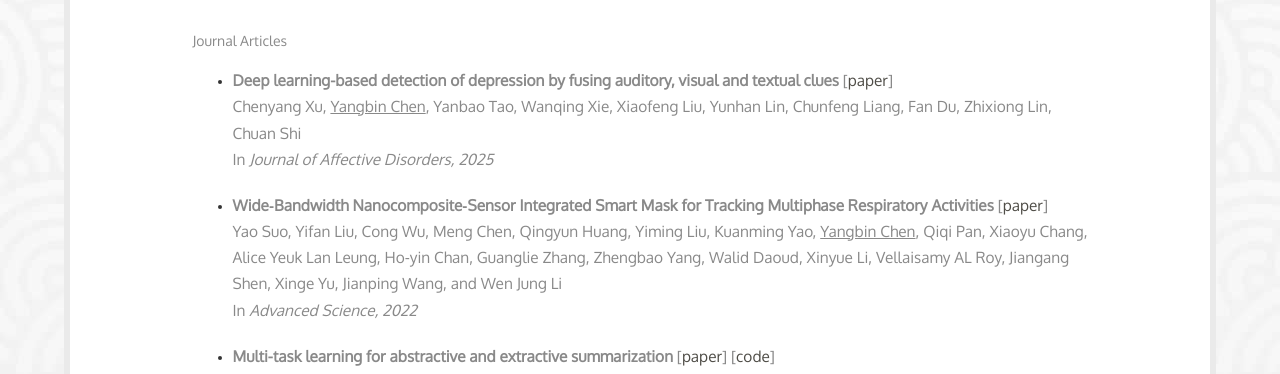
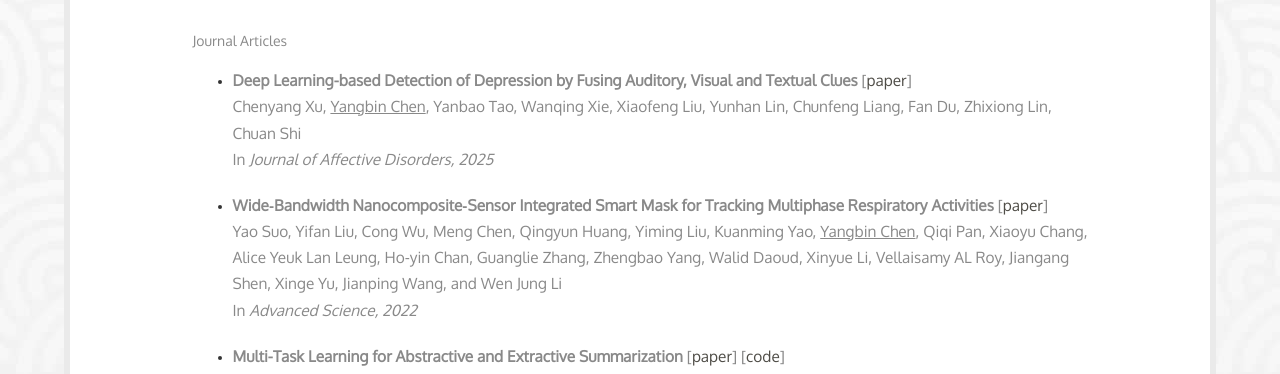
Before and after one commit to yangbin-chen/yangbin-chen.github.io, a plain HTML site: page publication.html in a window 1280 px wide. Shown: the part 420-794 px from the top of the page. Drawn offline with nearby package versions, Linux system fonts and the light colour scheme; a web font is replaced by a local one.

Commit message:
Update publication.html

```diff
--- a/publication.html
+++ b/publication.html
@@ -90,7 +90,7 @@
 
       <ul>
 		<li><p>
-          <b>Deep learning-based detection of depression by fusing auditory, visual and textual clues</b> [<a href="https://doi.org/10.1016/j.jad.2025.119860">paper</a>] <br>
+          <b>Deep Learning-based Detection of Depression by Fusing Auditory, Visual and Textual Clues</b> [<a href="https://doi.org/10.1016/j.jad.2025.119860">paper</a>] <br>
           Chenyang Xu, <u>Yangbin Chen</u>, Yanbao Tao, Wanqing Xie, Xiaofeng Liu, Yunhan Lin, Chunfeng Liang, Fan Du, Zhixiong Lin, Chuan Shi <br>
           In <i>Journal of Affective Disorders, 2025</i>
         </p></li>
@@ -100,7 +100,7 @@
           In <i>Advanced Science, 2022</i>
         </p></li>
         <li><p>
-          <b>Multi-task learning for abstractive and extractive summarization</b> [<a href="https://link.springer.com/article/10.1007/s41019-019-0087-7">paper</a>] [<a href="https://github.com/Codelegant92/MTL_Abs_Ext_Sum">code</a>]<br>
+          <b>Multi-Task Learning for Abstractive and Extractive Summarization</b> [<a href="https://link.springer.com/article/10.1007/s41019-019-0087-7">paper</a>] [<a href="https://github.com/Codelegant92/MTL_Abs_Ext_Sum">code</a>]<br>
           <u>Yangbin Chen</u>, Yun Ma, Xudong Mao, and Qing Li<br>
           In <i>Data Science and Engineering, 2019</i>
         </p></li>
```
